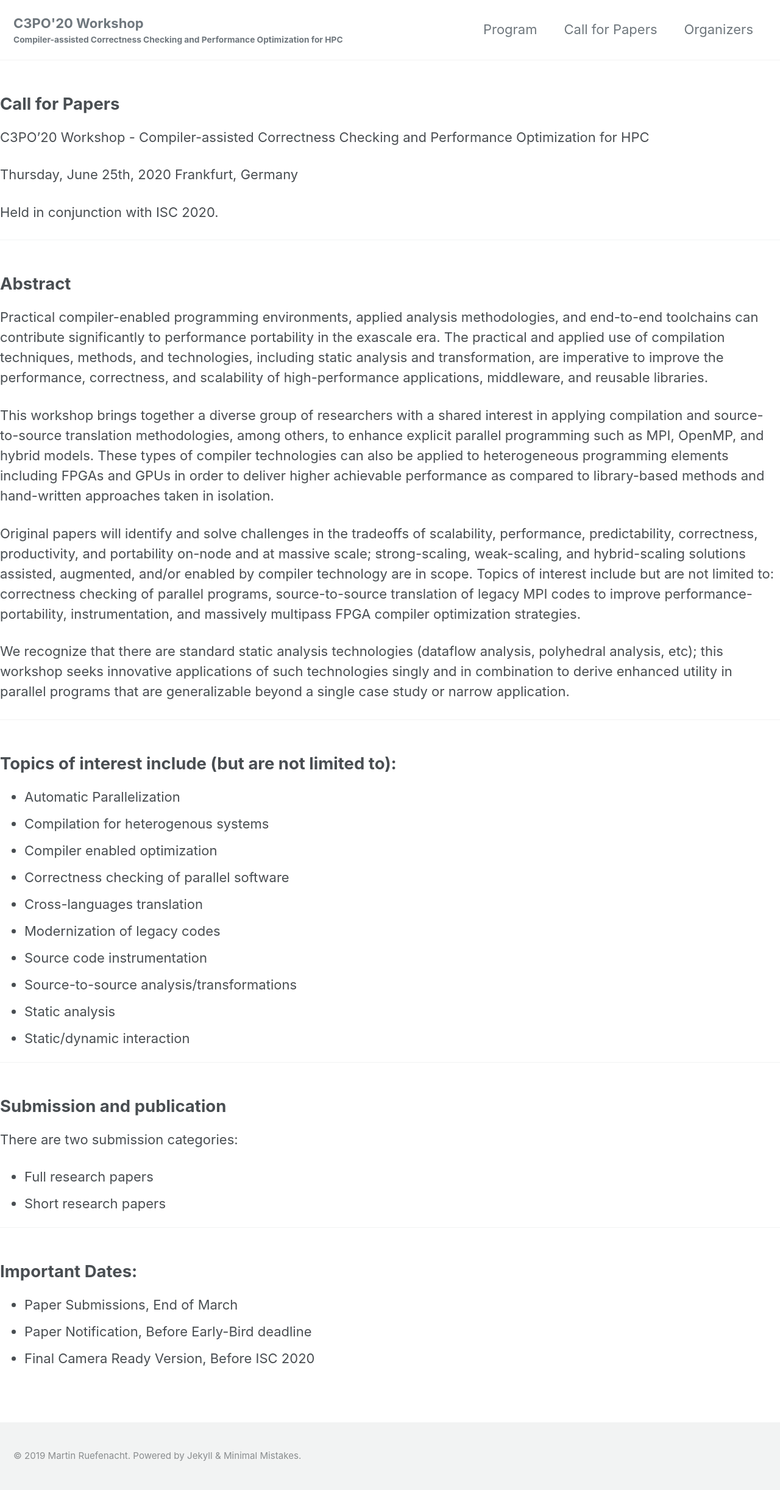
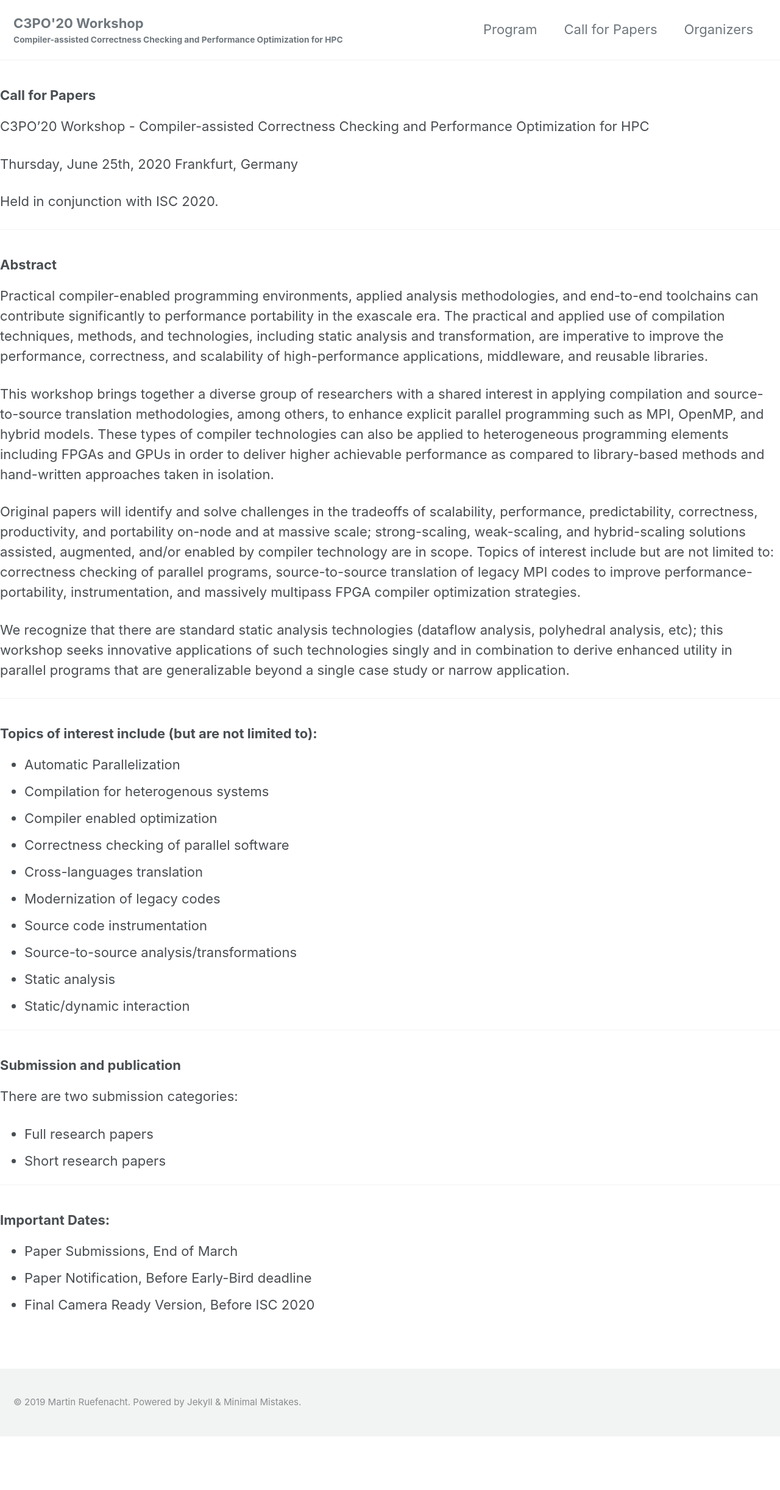
Before and after one commit to c3po-workshop/c3po-workshop.github.io, a Jekyll site: the page built from _pages/call.md, in a window 1280 px wide. Shown: the whole page at 61% size. Built offline with Jekyll 4.4.1, drawn with Linux system fonts in a browser that asks for light colours; cached includes are drawn as plain includes; nearby versions of some CDN libraries; after the commit the page ends 2356 px from its top, so only the background shows below that.

```diff
--- a/_pages/call.md
+++ b/_pages/call.md
@@ -5,7 +5,7 @@ author_profile: false
 
 <p></p>
 
-## Call for Papers
+### Call for Papers
 
 C3PO'20 Workshop - Compiler-assisted Correctness Checking and Performance
 Optimization for HPC
@@ -16,7 +16,7 @@ Frankfurt, Germany
 Held in conjunction with ISC 2020.
 
 ---
-## Abstract
+### Abstract
 Practical compiler-enabled programming environments, applied analysis
 methodologies, and end-to-end toolchains can contribute significantly to
 performance portability in the exascale era. The practical and applied use of
@@ -49,7 +49,7 @@ utility in parallel programs that are generalizable beyond a single case study
 or narrow application.
 
 ---
-## Topics of interest include (but are not limited to):
+### Topics of interest include (but are not limited to):
 - Automatic Parallelization
 - Compilation for heterogenous systems
 - Compiler enabled optimization
@@ -62,14 +62,14 @@ or narrow application.
 - Static/dynamic interaction
 
 ---
-## Submission and publication
+### Submission and publication
 There are two submission categories:
 
 - Full research papers
 - Short research papers
 
 ---
-## Important Dates:
+### Important Dates:
 - Paper Submissions, End of March
 - Paper Notification, Before Early-Bird deadline
 - Final Camera Ready Version, Before ISC 2020
```
